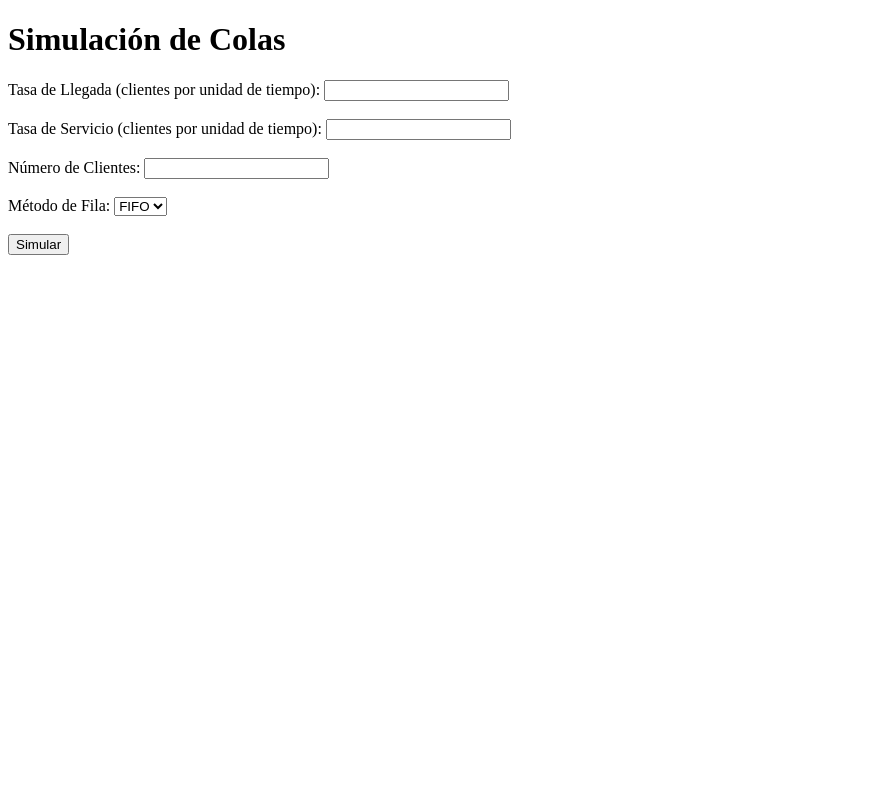
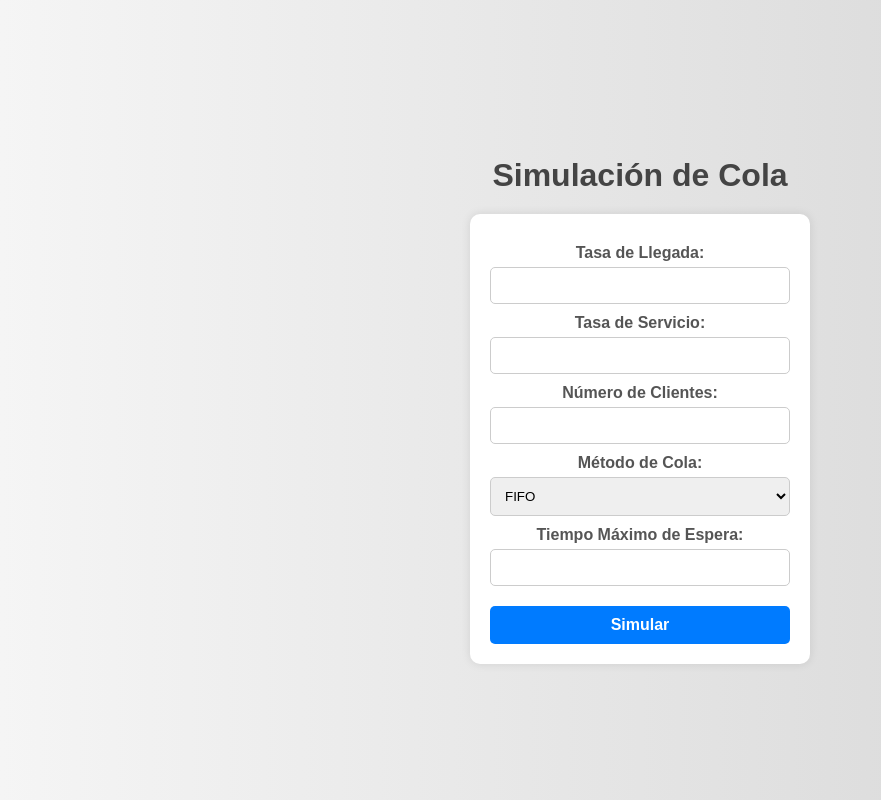
Before and after one commit to giovannicirrincione/Global_simuV1, a Flask app: page / in a window 1280 px wide. Shown: the whole page, without its empty margins (0-881 px from the left). Run offline with Flask 3, Linux system fonts and the light colour scheme.

Commit message:
tasa de llegada con poisson y maximo de espera impl

```diff
--- a/main.py
+++ b/main.py
@@ -9,42 +9,69 @@ import numpy as np
 app = Flask(__name__)
 
 # Modelo de SimPy
-def simulate_queue(arrival_rate, service_rate, num_customers, queue_method):
+def simulate_queue(arrival_rate, service_rate, num_customers, queue_method, max_wait_time):
+    #Se crea el entorno de simulacion
     env = simpy.Environment()
+
+    # Crear el recurso basado en el método de cola elegido
     if queue_method == "FIFO":
         server = simpy.Resource(env, capacity=1)
     else:
         server = simpy.PriorityResource(env, capacity=1)
-    wait_times = []
 
+    wait_times = []  # Lista para almacenar los tiempos de espera de los clientes que usan el recurso
+    num_retiros = 0  # Contador de clientes que se retiran de la cola
+
+    # Definir la lógica de un cliente en el sistema
     def customer(env, name, server, priority=0):
-        arrival_time = env.now
+        nonlocal num_retiros  # Permite modificar el contador num_retiros dentro de esta función
+        arrival_time = env.now  # Tiempo de llegada del cliente
+
+        # Solicitar acceso al recurso
         if queue_method == 'FIFO':
+            #el uso del with garantiza q el recurso se liberara cuando se salga del contexto
             with server.request() as request:
-                yield request
-                wait = env.now - arrival_time
-                wait_times.append(wait)
-                yield env.timeout(random.expovariate(service_rate))
+                # Esperar por el recurso o el tiempo máximo de espera
+                result = yield request | env.timeout(max_wait_time)
+                if request in result:
+                    # Si se obtuvo el recurso, calcular el tiempo de espera y usar el recurso
+                    wait = env.now - arrival_time
+                    wait_times.append(wait)
+                    #simulamos con la distribucion exponencial el tiempo en el que se usara el recurso
+                    yield env.timeout(random.expovariate(service_rate))
+                else:
+                    # Si se supera el tiempo máximo de espera, el cliente se retira
+                    num_retiros += 1
+
         else:
             with server.request(priority=priority) as request:
-                yield request
-                wait = env.now - arrival_time
-                wait_times.append(wait)
-                yield env.timeout(random.expovariate(service_rate))
+                result = yield request | env.timeout(max_wait_time)
+                if request in result:
+                    wait = env.now - arrival_time
+                    wait_times.append(wait)
+                    yield env.timeout(random.expovariate(service_rate))
+                else:
+                    num_retiros += 1
 
+
+    # Configurar el proceso de llegada de clientes
     def setup(env, arrival_rate, server):
         for i in range(num_customers):
-            yield env.timeout(random.expovariate(arrival_rate))
-            priority = -i if queue_method == 'LIFO' else 0
+            #usamos poisson para la llegada de clientes
+            yield env.timeout(np.random.exponential(1/arrival_rate))
+            #al usar -i los cliente que mas tarde lleguen tendran prioridad
+            priority = -i if queue_method == 'LIFO' else 0  # Asignar prioridad si LIFO
+            #creamos un nuevo proceso simpy, y llamamos a customer q es quien describe el comportamiento del cliente
             env.process(customer(env, f'Customer {i+1}', server, priority))
 
-    env.process(setup(env, arrival_rate, server))
-    env.run()
+    env.process(setup(env, arrival_rate, server))  # Iniciar el proceso de setup
+    env.run()  # Ejecutar la simulación hasta que se procesen todos los clientes
 
-    return wait_times
+    return wait_times, num_retiros
 
 # Cálculo de estadísticas
 def calculate_statistics(wait_times):
+    # Calcular estadísticas básicas de los tiempos de espera
     mean = np.mean(wait_times)
     median = np.median(wait_times)
     std_dev = np.std(wait_times)
@@ -60,32 +87,36 @@ def index():
 
 @app.route('/simulate', methods=['POST'])
 def simulate():
+    # Obtener los datos del formulario
     arrival_rate = float(request.form['arrival_rate'])
     service_rate = float(request.form['service_rate'])
     num_customers = int(request.form['num_customers'])
+    max_wait_time = float(request.form['max_wait_time'])
     queue_method = request.form['queue_method']
 
-    wait_times = simulate_queue(arrival_rate, service_rate, num_customers, queue_method)
+    # Ejecutar la simulación de la cola
+    wait_times, num_retiros = simulate_queue(arrival_rate, service_rate, num_customers, queue_method, max_wait_time)
 
+    # Calcular estadísticas de los tiempos de espera
     mean, median, std_dev, variance, max_wait, min_wait = calculate_statistics(wait_times)
 
-    # Crear gráfico de histograma y de cajas y bigotes
+    # Crear gráficos de histograma y de cajas y bigotes
     plt.figure(figsize=(15, 5))
 
-    # Histograma
+    # Histograma de los tiempos de espera
     plt.subplot(1, 2, 1)
     plt.hist(wait_times, bins=30, edgecolor='k')
     plt.title('Distribución de Tiempos de Espera')
     plt.xlabel('Tiempo de Espera')
     plt.ylabel('Frecuencia')
 
-    # Cajas y Bigotes
+    # Diagrama de cajas y bigotes
     plt.subplot(1, 2, 2)
     plt.boxplot(wait_times, vert=False)
     plt.title('Diagrama de Cajas y Bigotes')
     plt.xlabel('Tiempo de Espera')
 
-    # Guardar ambos gráficos en formato base64
+    # Guardar los gráficos en formato base64 para incluirlos en la respuesta HTML
     img = io.BytesIO()
     plt.savefig(img, format='png')
     img.seek(0)
@@ -93,8 +124,10 @@ def simulate():
 
     plt.close()
 
+    # Renderizar la plantilla result.html con los gráficos y estadísticas
     return render_template('result.html', plot_url_histogram=plot_url_histogram, mean=mean, median=median,
-                           std_dev=std_dev, variance=variance, max_wait=max_wait, min_wait=min_wait)
+                           std_dev=std_dev, variance=variance, max_wait=max_wait, min_wait=min_wait,
+                           num_retiros=num_retiros)
 
 if __name__ == '__main__':
     app.run(debug=True)
--- a/templates/index.html
+++ b/templates/index.html
@@ -3,27 +3,89 @@
 <head>
     <meta charset="UTF-8">
     <meta name="viewport" content="width=device-width, initial-scale=1.0">
-    <title>Simulación de Colas</title>
+    <title>Simulación de Cola</title>
+    <style>
+        body {
+            font-family: Arial, sans-serif;
+            background: linear-gradient(to right, #F5F5F5, #D3D3D3);
+            margin: 0;
+            display: flex;
+            justify-content: center;
+            align-items: center;
+            height: 100vh;
+            color: #333;
+        }
+        h1 {
+            font-size: 2em;
+            color: #444;
+            margin-bottom: 20px;
+        }
+        form {
+            background: #FFF;
+            padding: 20px;
+            border-radius: 10px;
+            box-shadow: 0 0 10px rgba(0, 0, 0, 0.1);
+            width: 300px;
+        }
+        label {
+            display: block;
+            margin-top: 10px;
+            font-weight: bold;
+            color: #555;
+        }
+        input, select, button {
+            width: 100%;
+            padding: 10px;
+            margin-top: 5px;
+            border-radius: 5px;
+            border: 1px solid #ccc;
+            box-sizing: border-box;
+        }
+        input:focus, select:focus {
+            border-color: #007BFF;
+            outline: none;
+            box-shadow: 0 0 5px rgba(0, 123, 255, 0.5);
+        }
+        button {
+            background: #007BFF;
+            color: white;
+            font-size: 1em;
+            font-weight: bold;
+            cursor: pointer;
+            border: none;
+            margin-top: 20px;
+        }
+        button:hover {
+            background: #0056b3;
+        }
+        .container {
+            text-align: center;
+        }
+        .waiting-illustration {
+            margin-top: 20px;
+        }
+    </style>
 </head>
 <body>
-    <h1>Simulación de Colas</h1>
-    <form action="/simulate" method="post">
-        <label for="arrival_rate">Tasa de Llegada (clientes por unidad de tiempo):</label>
-        <input type="text" id="arrival_rate" name="arrival_rate" required><br><br>
+    <div class="container">
+        <h1>Simulación de Cola</h1>
+        <form action="/simulate" method="POST">
+            <label for="arrival_rate">Tasa de Llegada:</label>
+            <input type="number" id="arrival_rate" name="arrival_rate" step="0.01" required>
+            <label for="service_rate">Tasa de Servicio:</label>
+            <input type="number" id="service_rate" name="service_rate" step="0.01" required>
+            <label for="num_customers">Número de Clientes:</label>
+            <input type="number" id="num_customers" name="num_customers" required>
+            <label for="queue_method">Método de Cola:</label>
+            <select id="queue_method" name="queue_method" required>
+                <option value="FIFO">FIFO</option>
+                <option value="LIFO">LIFO</option>
+            </select>
+            <label for="max_wait_time">Tiempo Máximo de Espera:</label>
+            <input type="number" id="max_wait_time" name="max_wait_time" step="0.01" required>
+            <button type="submit">Simular</button>
+        </form>
 
-        <label for="service_rate">Tasa de Servicio (clientes por unidad de tiempo):</label>
-        <input type="text" id="service_rate" name="service_rate" required><br><br>
-
-        <label for="num_customers">Número de Clientes:</label>
-        <input type="text" id="num_customers" name="num_customers" required><br><br>
-
-        <label for="queue_method">Método de Fila:</label>
-        <select id="queue_method" name="queue_method">
-            <option value="FIFO">FIFO</option>
-            <option value="LIFO">LIFO</option>
-        </select><br><br>
-
-        <input type="submit" value="Simular">
-    </form>
+    </div>
 </body>
 </html>
```
Also changed, not shown: templates/result.html (+11 -22 lines).
